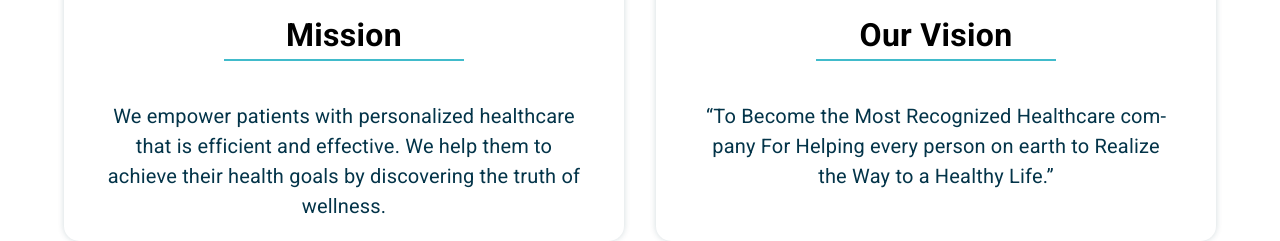
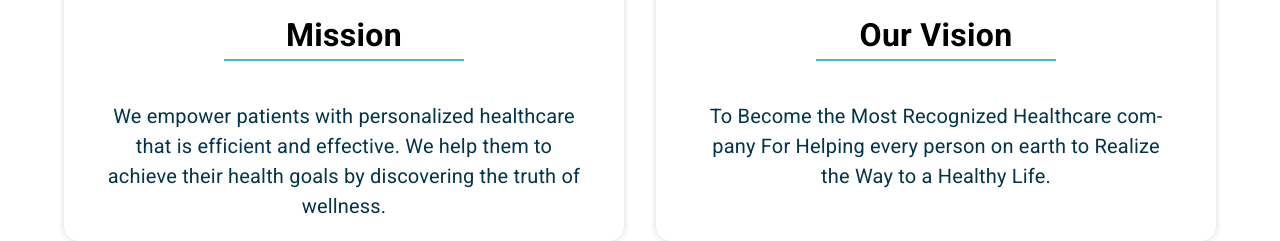
Before and after one commit to engfadymohsen/fanousclinic, a React (Create React App) app: page / in a window 1280 px wide. Shown: the part 896-1137 px from the top of the page. Built offline with nearby package versions, Linux system fonts and the light colour scheme.

Commit message:
Update MVV.tsx

```diff
--- a/src/components/home/mvv/MVV.tsx
+++ b/src/components/home/mvv/MVV.tsx
@@ -50,7 +50,7 @@ const MVV = () => {
                     <Typography sx={{ fontSize: '2rem', fontWeight: '700' }}>Our Vision</Typography>
                     <Box sx={{ width: '50%', height: '2px', backgroundColor: theme.sec_color }}></Box>
                     <Typography sx={{ textAlign: 'center', color: theme.primary_color, marginTop: '2.5rem', fontSize: theme.body_font, hyphens: 'auto' }}>
-                        “To Become the Most Recognized Healthcare company For Helping every person on earth to Realize the Way to a Healthy Life.”
+                        To Become the Most Recognized Healthcare company For Helping every person on earth to Realize the Way to a Healthy Life.
                     </Typography>
                 </Box>
             </Grid>
```
